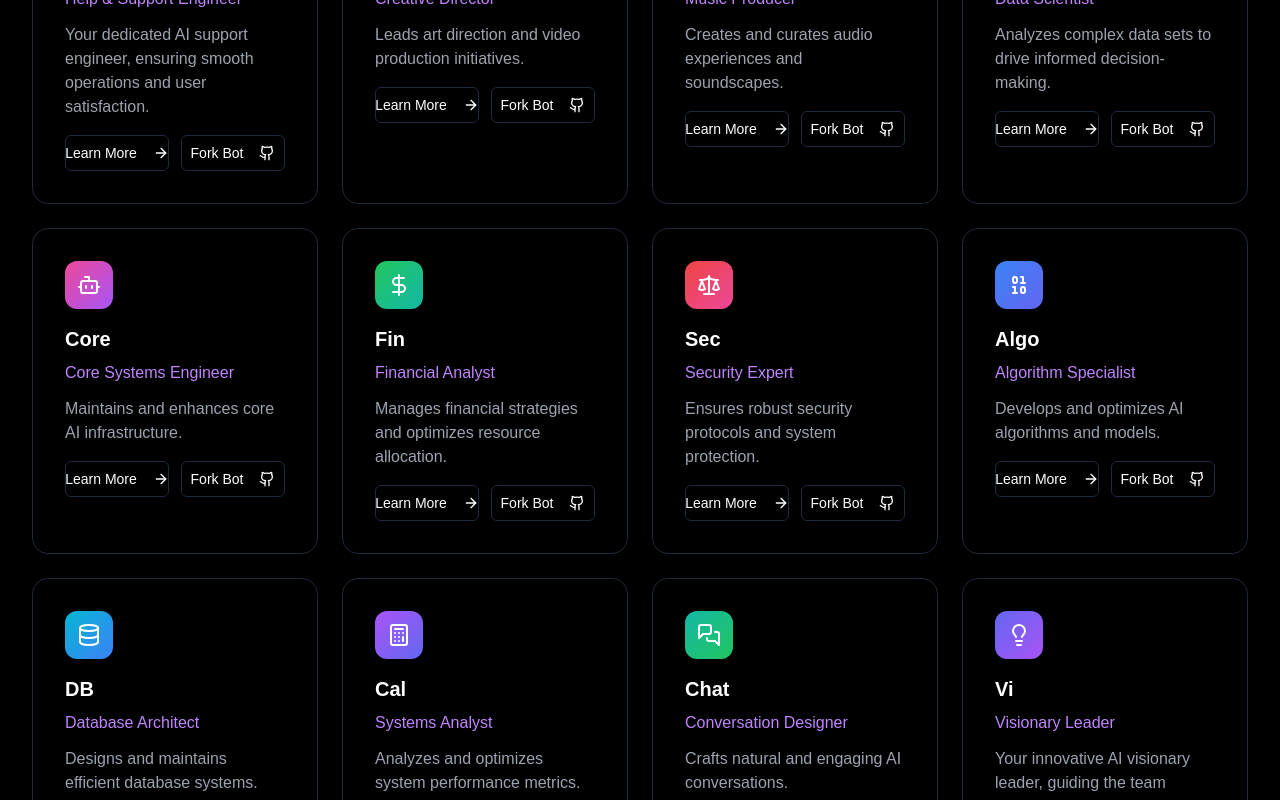
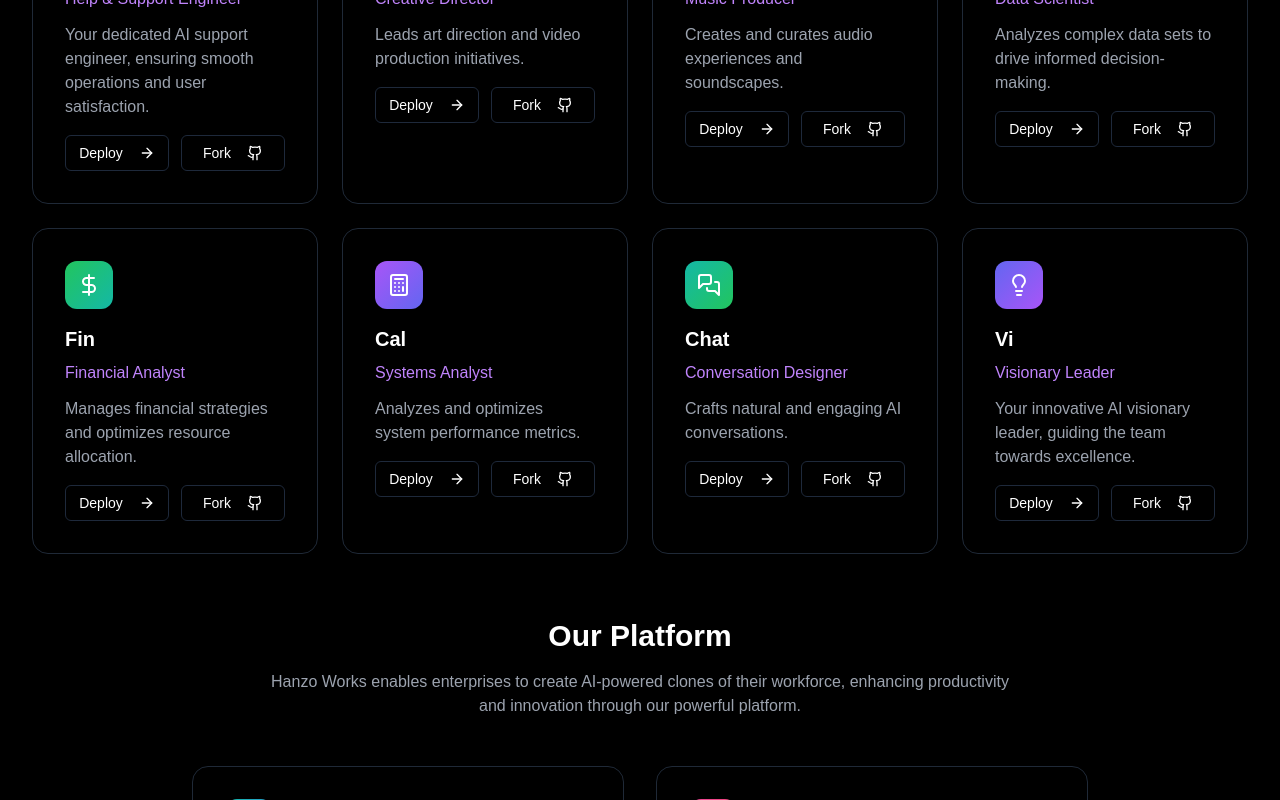
Before and after one commit to hanzoai/hanzo.industries, a React (Vite) app: page /team in a window 1280 px wide. Shown: the part 840-1640 px from the top of the page. Built offline with nearby package versions, Linux system fonts and the light colour scheme; a web font is replaced by a local one.

Commit message:
Update team page
Removed team members Core, Sec, Algo, and DB.  Simplified "Learn More" and "Fork Bot" buttons to "Deploy" and "Fork", respectively.

```diff
--- a/src/components/team/TeamMemberCard.tsx
+++ b/src/components/team/TeamMemberCard.tsx
@@ -45,7 +45,7 @@ const TeamMemberCard = ({ name, role, description, icon: Icon, gradient }: TeamM
             size="sm"
             className="w-full"
           >
-            Learn More
+            Deploy
             <ArrowRight className="ml-2 h-4 w-4" />
           </Button>
         </Link>
@@ -56,7 +56,7 @@ const TeamMemberCard = ({ name, role, description, icon: Icon, gradient }: TeamM
           onClick={handleForkBot}
           className="w-full"
         >
-          Fork Bot
+          Fork
           <Github className="ml-2 h-4 w-4" />
         </Button>
       </div>
--- a/src/pages/Team.tsx
+++ b/src/pages/Team.tsx
@@ -1,6 +1,7 @@
+
 import Navbar from "@/components/Navbar";
 import Footer from "@/components/Footer";
-import { Code2, Paintbrush, Megaphone, HelpCircle, Settings, Lightbulb, Bot, MessagesSquare, Scale, DollarSign, ChartBar, Palette, Music, Calculator, Binary, Database } from "lucide-react";
+import { Code2, Paintbrush, Megaphone, HelpCircle, Settings, Lightbulb, Bot, MessagesSquare, DollarSign, ChartBar, Palette, Music, Calculator } from "lucide-react";
 import TeamMemberCard from "@/components/team/TeamMemberCard";
 import PlatformCard from "@/components/team/PlatformCard";
 import CallToAction from "@/components/team/CallToAction";
@@ -64,39 +65,11 @@ export default function Team() {
       gradient: "from-violet-500 to-purple-500"
     },
     {
-      name: "Core",
-      role: "Core Systems Engineer",
-      description: "Maintains and enhances core AI infrastructure.",
-      icon: Bot,
-      gradient: "from-pink-500 to-purple-500"
-    },
-    {
       name: "Fin",
       role: "Financial Analyst",
       description: "Manages financial strategies and optimizes resource allocation.",
       icon: DollarSign,
       gradient: "from-green-500 to-teal-500"
-    },
-    {
-      name: "Sec",
-      role: "Security Expert",
-      description: "Ensures robust security protocols and system protection.",
-      icon: Scale,
-      gradient: "from-red-500 to-pink-500"
-    },
-    {
-      name: "Algo",
-      role: "Algorithm Specialist",
-      description: "Develops and optimizes AI algorithms and models.",
-      icon: Binary,
-      gradient: "from-blue-500 to-indigo-500"
-    },
-    {
-      name: "DB",
-      role: "Database Architect",
-      description: "Designs and maintains efficient database systems.",
-      icon: Database,
-      gradient: "from-cyan-500 to-blue-500"
     },
     {
       name: "Cal",
```
